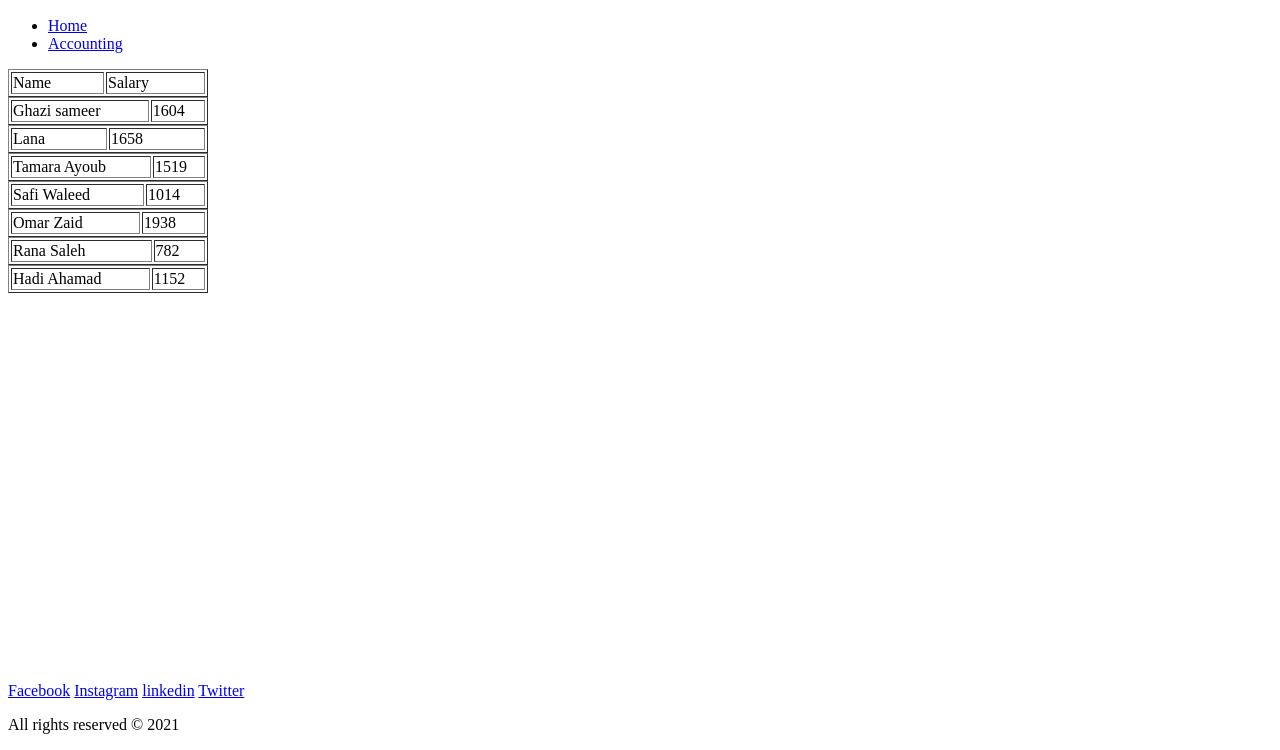
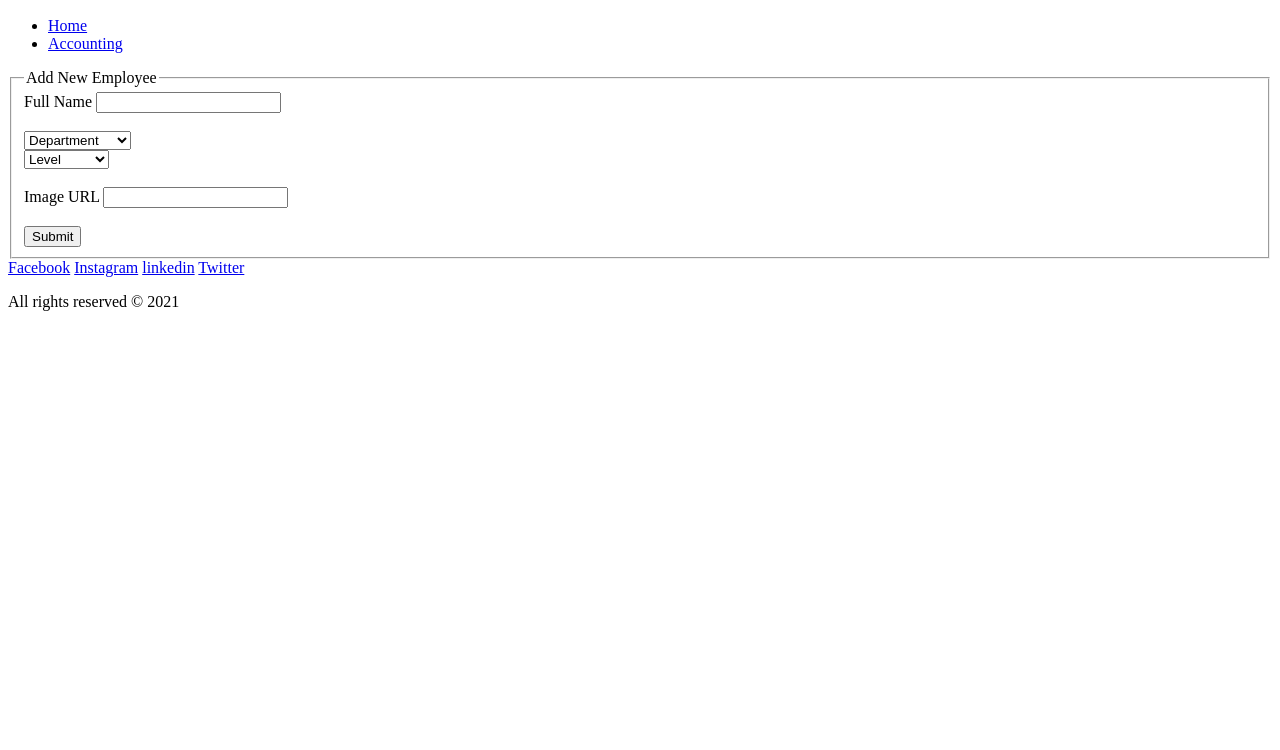
Before and after one commit to MohammadSalhab99/HR-management-system, a plain HTML site: page index.html in a window 1280 px wide. Shown: the part 50-800 px from the top of the page. Drawn offline with Linux system fonts and the light colour scheme.

Commit message:
add events

```diff
--- a/app.js
+++ b/app.js
@@ -1,9 +1,9 @@
-function Employee(EmployeeId, fullName, department, level) {
+function Employee(EmployeeId, fullName, department, level, imageUrl) {
     this.EmployeeId = EmployeeId;
     this.fullName = fullName;
     this.department = department;
     this.level = level;
-    this.imageURL = `./images/${this.fullName}.PNG`;
+    this.imageURL = imageUrl;
 
 
 }
@@ -36,6 +36,18 @@ const Employee5 = new Employee(1004, "Omar Zaid", "Development", "Senior");
 const Employee6 = new Employee(1005, "Rana Saleh", "Development", "Junior");
 const Employee7 = new Employee(1006, "Hadi Ahamad", "Finance", "Mid-senior");
 
+Employee.prototype.render2 = function() {
+    let divEl = document.getElementById('div');
+    let imgEl = document.createElement('img')
+    divEl.appendChild(imgEl);
+    imgEl.setAttribute('src', this.imageURL);
+    imgEl.setAttribute('alt', "image");
+    let pEl = document.createElement('p');
+    divEl.appendChild(pEl);
+    pEl.textContent = `Name:${this.fullName}-ID:${this.EmployeeId} Department:${this.department}-level:${this.level} salary: ${this.salary}`;
+
+
+}
 
 
 
@@ -47,11 +59,30 @@ Employee5.CalculateSalary();
 Employee6.CalculateSalary();
 Employee7.CalculateSalary();
 
-render1();
-Employee1.render();
-Employee2.render();
-Employee3.render();
-Employee4.render();
-Employee5.render();
-Employee6.render();
-Employee7.render();
+// render1();
+// Employee1.render();
+// Employee2.render();
+// Employee3.render();
+// Employee4.render();
+// Employee5.render();
+// Employee6.render();
+// Employee7.render();
+
+let EmployeeForm = document.getElementById('EmployeeForm');
+
+let addNewEmployee = function(event) {
+    event.preventDefault();
+
+
+    let name = event.target.name.value;
+    let imgUrl = event.target.imgUrl.value;
+    let department = event.target.Department.value;
+    let level = event.target.Level.value;
+    let employeeId = Math.floor((Math.random() * (1025 - 1007)) + 1007)
+    console.log(name, imgUrl, department, level, employeeId);
+    const newEmployee = new Employee(employeeId, name, department, level, imgUrl)
+    newEmployee.CalculateSalary();
+    newEmployee.render2();
+
+}
+EmployeeForm.addEventListener('submit', addNewEmployee);
--- a/index.html
+++ b/index.html
@@ -26,7 +26,44 @@
         </nav>
 
     </header>
-    <main></main>
+    <main>
+        <form id="EmployeeForm">
+            <fieldset>
+                <legend>Add New Employee</legend>
+                <label for="name">Full Name</label>
+                <input type="text" name="name" id="name">
+                <br>
+                <br>
+                <select name="Department" id="Department">
+                    <option value="DepartmentS">Department</option>
+                    <option value="Administration">Administration</option>
+                    <option value="Marketing">Marketing</option>
+                    <option value="Development">Development</option>
+                    <option value="Finance">Finance</option>
+                </select>
+                <br>
+
+                <select name="Level" id="Level">
+                    <option value="Level">Level</option>
+
+                    <option value="Junior">Junior</option>
+                    <option value="Mid-senior">Mid-senior</option>
+                    <option value="Senior">Senior</option>
+                </select>
+                <br>
+                <br>
+                <label for="imgUrl">Image URL</label>
+                <input type="text" name="imgUrl" id="imgUrl">
+                <br>
+                <br>
+                <input type="submit">
+            </fieldset>
+
+        </form>
+        <div id='div'>
+
+        </div>
+    </main>
 
     <footer>
         <a href="https://www.facebook.com/">Facebook</a>
--- a/style.css
+++ b/style.css
@@ -1,5 +1,5 @@
 footer {
-    position: absolute;
+    position: relative;
     bottom: 0;
     width: 100%;
 }
```
